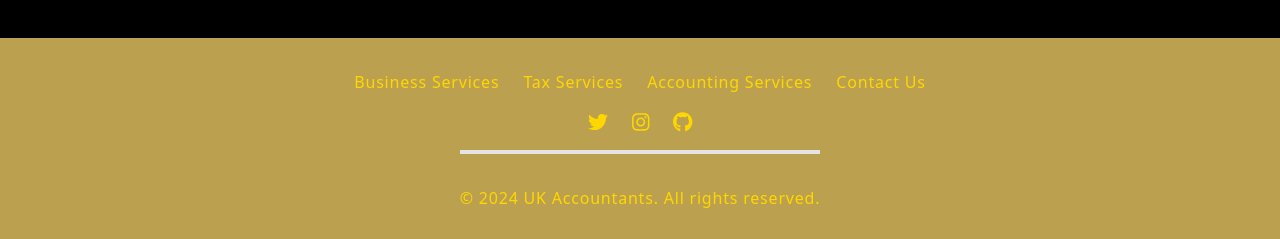
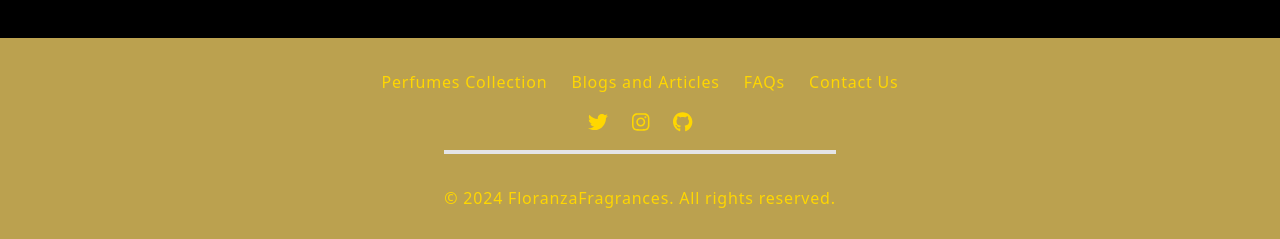
Before and after one commit to Mati-Shaikh/Floranza_Frontend, a Next.js app: page / in a window 1280 px wide. Shown: the part 3396-3635 px from the top of the page. Built offline with nearby package versions, Linux system fonts and the light colour scheme.

Commit message:
Update Footer

```diff
--- a/components/footer.js
+++ b/components/footer.js
@@ -3,9 +3,9 @@ import { FontAwesomeIcon } from '@fortawesome/react-fontawesome';
 import { faTwitter, faInstagram, faGithub } from '@fortawesome/free-brands-svg-icons';
 
 const footerLinks = [
-  { name: 'Business Services', href: '/test' },
-  { name: 'Tax Services', href: '/tax' },
-  { name: 'Accounting Services', href: '/Train' },
+  { name: 'Perfumes Collection', href: '/test' },
+  { name: 'Blogs and Articles', href: '/tax' },
+  { name: 'FAQs', href: '/Train' },
   { name: 'Contact Us', href: '/contact' }
 ];
 
@@ -39,7 +39,7 @@ export default function Footer() {
             </Link>
           </div>
           <div className="border-t-4 border-zinc-200 pt-8 text-center">
-            <p className="text-gold">&copy; 2024 UK Accountants. All rights reserved.</p>
+            <p className="text-gold">&copy; 2024 FloranzaFragrances. All rights reserved.</p>
           </div>
         </div>
       </div>
```
